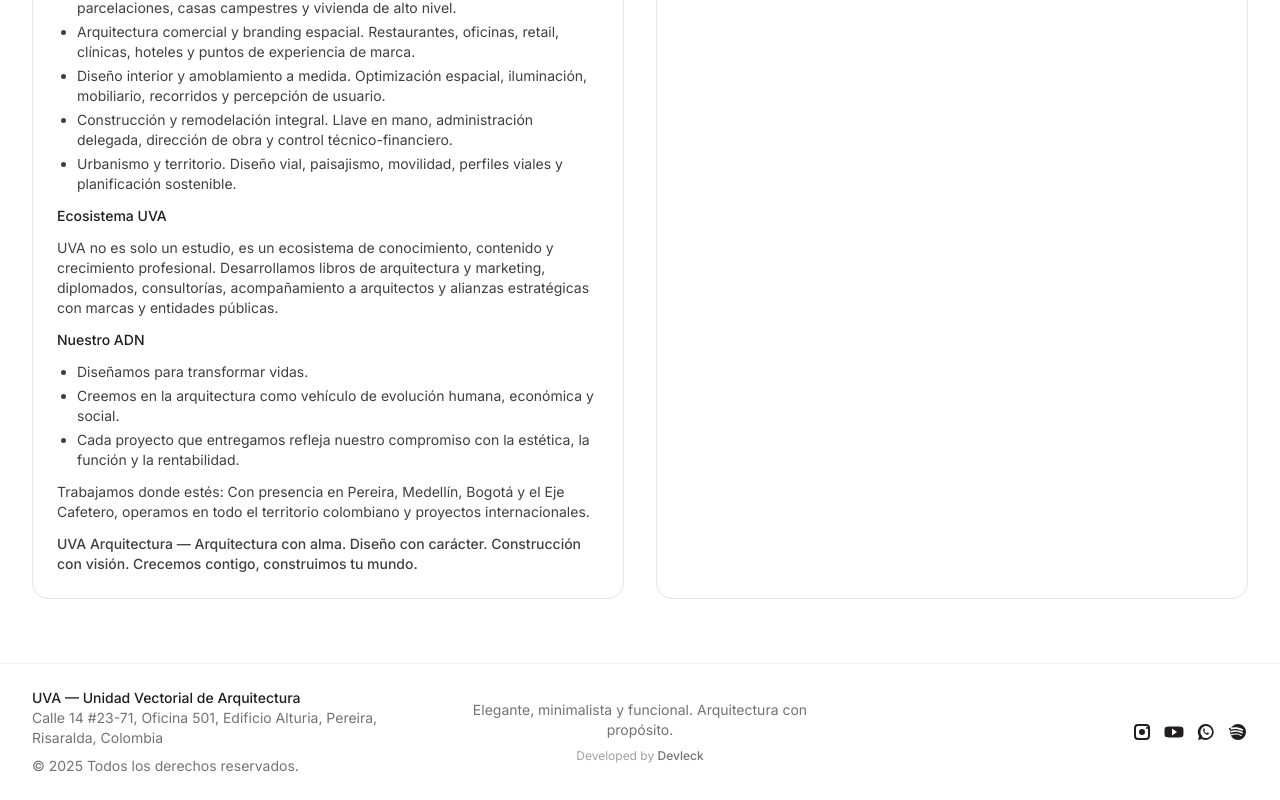
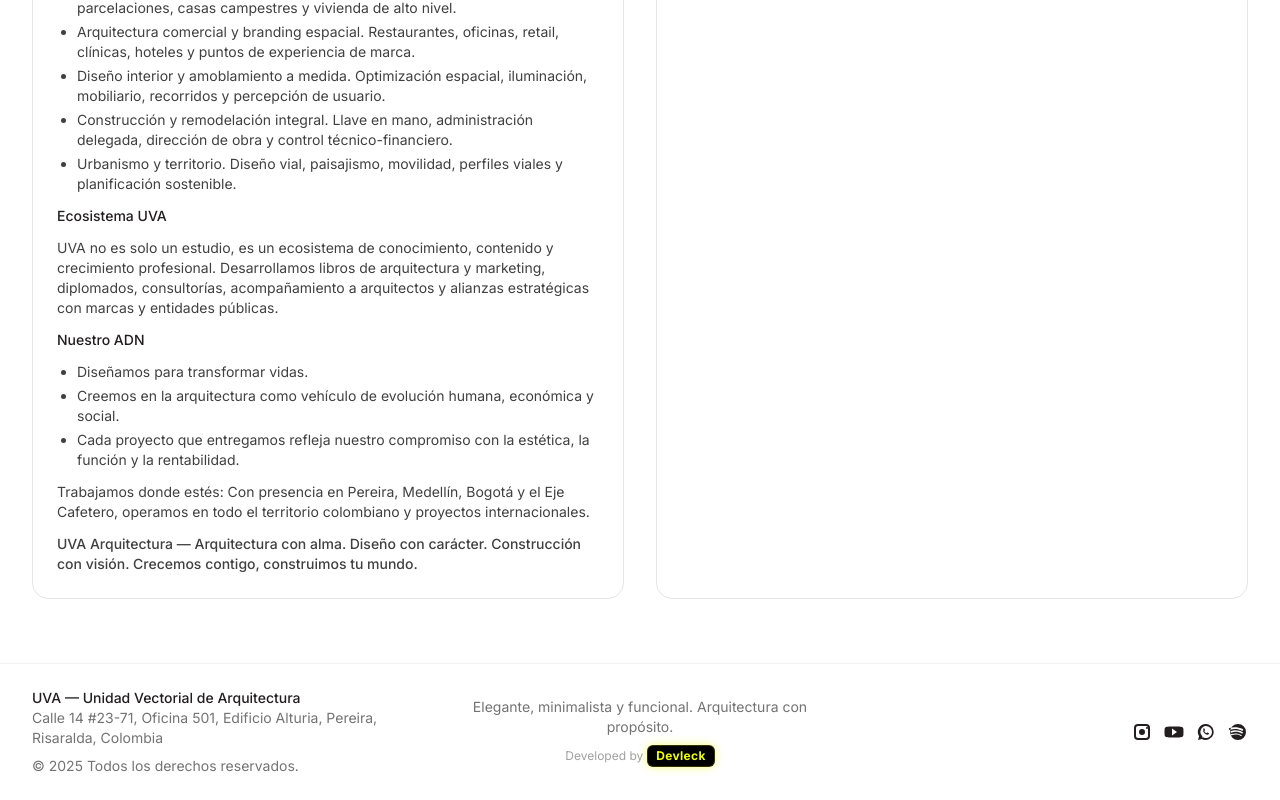
Before and after one commit to Kin9Zeus/UVAWebDL, a Next.js app: page / in a window 1280 px wide. Shown: the part 2340-3140 px from the top of the page. Built offline with nearby package versions, Linux system fonts and the light colour scheme; no server answers.

Commit message:
Footer Devleck updated

```diff
--- a/src/components/footer.tsx
+++ b/src/components/footer.tsx
@@ -16,8 +16,8 @@ export default function Footer() {
           <p className="text-neutral-500">
             Elegante, minimalista y funcional. Arquitectura con propósito.
           </p>
-          <p className="mt-2 text-xs text-neutral-400">
-            Developed by <span className="font-medium text-neutral-500">Devleck</span>
+          <p className="mt-2 text-xs text-neutral-400 flex items-center justify-center gap-1">
+            Developed by <span className="font-bold px-2 py-0.5 rounded-md bg-black text-[#EFFF00] shadow-[0_0_10px_rgba(239,255,0,0.5)] border border-[#EFFF00]/20 tracking-wide">Devleck</span>
           </p>
         </div>
         <div className="flex justify-center sm:justify-end gap-3">
```
